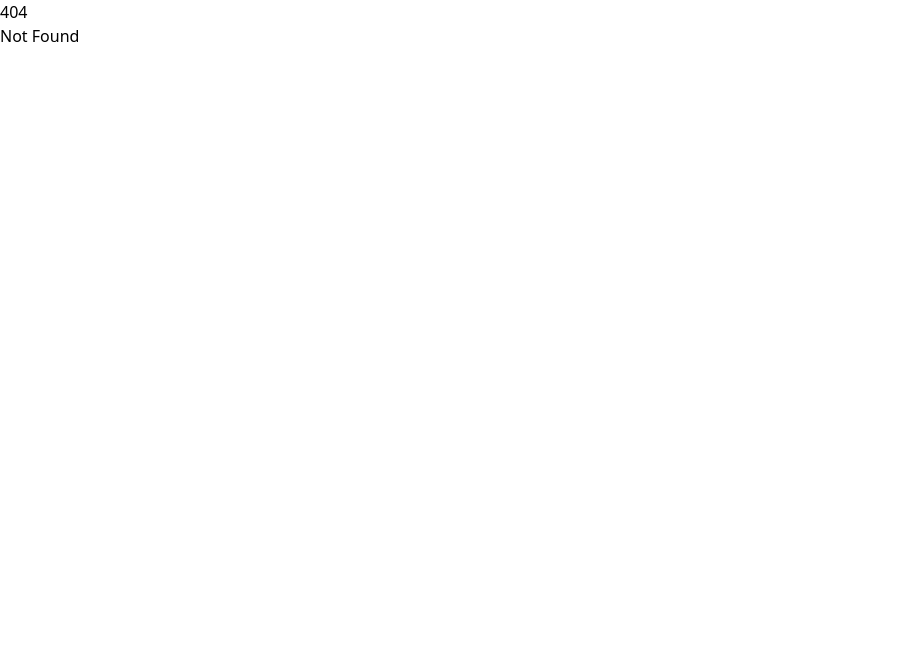
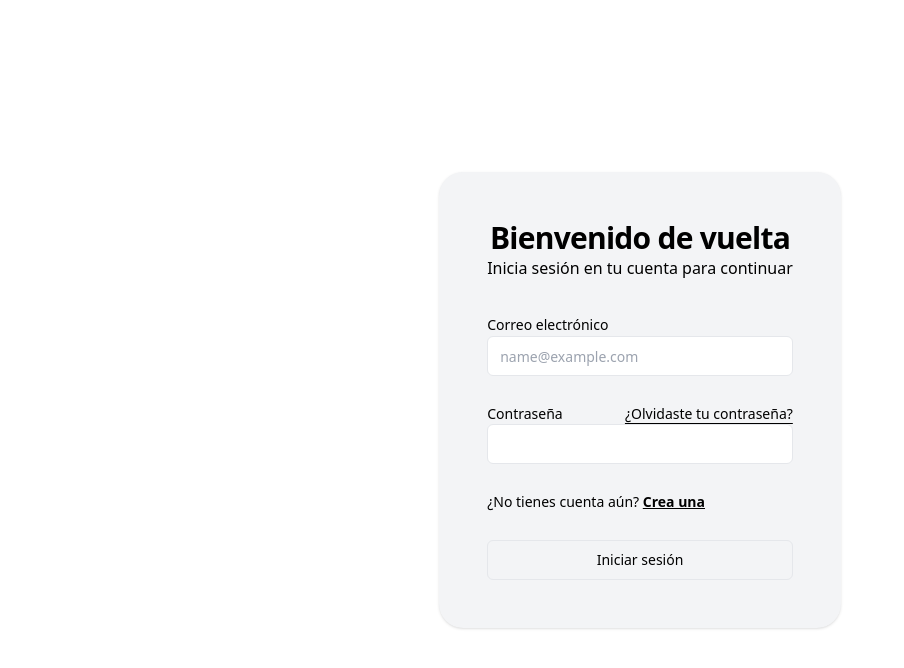
Before and after one commit to iLoGuel/parking-adm, a SvelteKit app: page /login in a window 1280 px wide. Before the commit this address had no page. Shown: the top 668 px of the page, without its empty margins (0-904 px from the left). Built offline with nearby package versions, Linux system fonts and the light colour scheme.

Commit message:
"Deleted HomeLayout.svelte and updated import path in +page.svelte"

```diff
--- /dev/null
+++ b/src/components/Card.svelte
@@ -0,0 +1,3 @@
+<div class="w-fit h-fit shadow rounded-3xl bg-gray-100">
+    <slot />
+</div>
--- a/src/components/layouts/HomeLayout.svelte
+++ /dev/null
@@ -1,53 +0,0 @@
-<script>
-    let links = [
-        { name: 'Inicio', href: '/' },
-        { name: 'Nuestro Software', href: '/' },
-        { name: 'Contacto', href: '/' },
-        { name: 'Ingresar', href: '/' },
-    ]
-
-    let openMenu = false;
-
-    function toggleMenu () {
-      openMenu = !openMenu
-    };
-</script>
-
-<header class="bg-primary text-primary-foreground px-4 lg:px-6 py-6 flex items-center justify-between sticky top-0 bg-white">
-    <a class="flex items-center gap-2" href="/">
-      <svg xmlns="http://www.w3.org/2000/svg" width="24" height="24" viewBox="0 0 24 24" fill="none" stroke="currentColor" stroke-width="2" stroke-linecap="round" stroke-linejoin="round" class="h-6 w-6">
-        <path d="m8 3 4 8 5-5 5 15H2L8 3z"></path>
-      </svg>
-      <span class="text-2xl font-bold">Parking Manager</span>
-    </a>
-    <button class={`${openMenu ? 'opacity-50':'opacity-0 pointer-events-none'} fixed bg-black w-screen h-screen top-0 right-0 lg:hidden `} on:click={toggleMenu}></button>
-    <!-- svelte-ignore a11y-click-events-have-key-events -->
-    <!-- svelte-ignore a11y-no-noninteractive-element-interactions -->
-    <nav class={`${openMenu ? '':'translate-x-full lg:translate-x-0'} fixed flex flex-col p-5 gap-4 w-7/12 h-screen top-0 right-0 bg-white lg:static lg:w-auto lg:h-auto lg:flex-row lg:right-0 lg:p-0`}>
-        {#each links as link}
-            <a class="text-lg font-medium hover:underline" href={link.href}>{link.name}</a>
-        {/each}
-    </nav>
-    <button on:click={toggleMenu} class="inline-flex items-center justify-center whitespace-nowrap rounded-md text-sm font-medium ring-offset-background focus-visible:outline-none focus-visible:ring-2 focus-visible:ring-ring focus-visible:ring-offset-2 disabled:pointer-events-none disabled:opacity-50 border border-input bg-background hover:bg-accent hover:text-accent-foreground h-10 px-4 py-2 lg:hidden">
-      <svg xmlns="http://www.w3.org/2000/svg" width="24" height="24" viewBox="0 0 24 24" fill="none" stroke="currentColor" stroke-width="2" stroke-linecap="round" stroke-linejoin="round" class="h-6 w-6">
-        <line x1="4" x2="20" y1="12" y2="12"></line>
-        <line x1="4" x2="20" y1="6" y2="6"></line>
-        <line x1="4" x2="20" y1="18" y2="18"></line>
-      </svg>
-      <span class="sr-only">Abrir menú</span>
-    </button>
-  </header>
-<div class="max-w-7xl mx-auto px-5 py-3">
-    <slot/>
-</div>
-<footer class="bg-muted text-muted-foreground px-4 md:px-6 py-6 flex flex-col gap-4 sm:flex-row sm:items-center sm:justify-between">
-    <p class="text-sm">© 2024 Acme Inc. Todos los derechos reservados.</p>
-    <nav class="flex gap-4 sm:gap-6">
-      <a class="text-sm hover:underline" href="/" rel="ugc">
-        Términos de servicio
-      </a>
-      <a class="text-sm hover:underline" href="/" rel="ugc">
-        Privacidad
-      </a>
-    </nav>
-  </footer>
--- /dev/null
+++ b/src/layouts/HomeLayout.svelte
@@ -0,0 +1,87 @@
+<script>
+  let links = [
+    { name: "Inicio", href: "/" },
+    { name: "Nuestro Software", href: "/" },
+    { name: "Contacto", href: "/" },
+    { name: "Ingresar", href: "/login" },
+  ];
+
+  let openMenu = false;
+
+  function toggleMenu() {
+    openMenu = !openMenu;
+  }
+</script>
+
+<header
+  class="bg-primary text-primary-foreground px-4 lg:px-6 py-6 flex items-center justify-between sticky top-0 bg-white"
+>
+  <a class="flex items-center gap-2" href="/">
+    <svg
+      xmlns="http://www.w3.org/2000/svg"
+      width="24"
+      height="24"
+      viewBox="0 0 24 24"
+      fill="none"
+      stroke="currentColor"
+      stroke-width="2"
+      stroke-linecap="round"
+      stroke-linejoin="round"
+      class="h-6 w-6"
+    >
+      <path d="m8 3 4 8 5-5 5 15H2L8 3z"></path>
+    </svg>
+    <span class="text-2xl font-bold">Parking Manager</span>
+  </a>
+  <button
+    class={`${openMenu ? "opacity-50" : "opacity-0 pointer-events-none"} fixed bg-black w-screen h-screen top-0 right-0 lg:hidden `}
+    on:click={toggleMenu}
+  ></button>
+  <!-- svelte-ignore a11y-click-events-have-key-events -->
+  <!-- svelte-ignore a11y-no-noninteractive-element-interactions -->
+  <nav
+    class={`${openMenu ? "" : "translate-x-full lg:translate-x-0"} fixed flex flex-col p-5 gap-4 w-7/12 h-screen top-0 right-0 bg-white lg:static lg:w-auto lg:h-auto lg:flex-row lg:right-0 lg:p-0`}
+  >
+    {#each links as link}
+      <a class="text-lg font-medium hover:underline" href={link.href}
+        >{link.name}</a
+      >
+    {/each}
+  </nav>
+  <button
+    on:click={toggleMenu}
+    class="inline-flex items-center justify-center whitespace-nowrap rounded-md text-sm font-medium ring-offset-background focus-visible:outline-none focus-visible:ring-2 focus-visible:ring-ring focus-visible:ring-offset-2 disabled:pointer-events-none disabled:opacity-50 border border-input bg-background hover:bg-accent hover:text-accent-foreground h-10 px-4 py-2 lg:hidden"
+  >
+    <svg
+      xmlns="http://www.w3.org/2000/svg"
+      width="24"
+      height="24"
+      viewBox="0 0 24 24"
+      fill="none"
+      stroke="currentColor"
+      stroke-width="2"
+      stroke-linecap="round"
+      stroke-linejoin="round"
+      class="h-6 w-6"
+    >
+      <line x1="4" x2="20" y1="12" y2="12"></line>
+      <line x1="4" x2="20" y1="6" y2="6"></line>
+      <line x1="4" x2="20" y1="18" y2="18"></line>
+    </svg>
+    <span class="sr-only">Abrir menú</span>
+  </button>
+</header>
+<div class="max-w-7xl mx-auto px-5 py-3">
+  <slot />
+</div>
+<footer
+  class="bg-muted text-muted-foreground px-4 md:px-6 py-6 flex flex-col gap-4 sm:flex-row sm:items-center sm:justify-between"
+>
+  <p class="text-sm">© 2024 Acme Inc. Todos los derechos reservados.</p>
+  <nav class="flex gap-4 sm:gap-6">
+    <a class="text-sm hover:underline" href="/" rel="ugc">
+      Términos de servicio
+    </a>
+    <a class="text-sm hover:underline" href="/" rel="ugc"> Privacidad </a>
+  </nav>
+</footer>
--- a/src/routes/+page.svelte
+++ b/src/routes/+page.svelte
@@ -1,5 +1,5 @@
 <script>
-    import HomeLayout from "../components/layouts/HomeLayout.svelte";
+    import HomeLayout from "../layouts/HomeLayout.svelte";
 </script>
 
 <HomeLayout>
--- /dev/null
+++ b/src/routes/login/+page.svelte
@@ -0,0 +1,61 @@
+<script>
+    import Card from "../../components/Card.svelte";
+</script>
+
+<main class="flex w-screen h-screen justify-center items-center">
+    <Card>
+        <div class="p-4 max-w-7xl">
+            <div class="mx-auto w-full max-w-md space-y-8 rounded-2xl bg-card p-8">
+                <div class="text-center">
+                  <h1 class="text-3xl font-bold tracking-tight">Bienvenido de vuelta</h1>
+                  <p class="text-muted-foreground">Inicia sesión en tu cuenta para continuar</p>
+                </div>
+                <form class="space-y-6 flex flex-col gap-1">
+                  <div>
+                    <label
+                      class="text-sm font-medium leading-none peer-disabled:cursor-not-allowed peer-disabled:opacity-70"
+                      for="email"
+                    >
+                      Correo electrónico
+                    </label>
+                    <input
+                      class="flex h-10 w-full rounded-md border border-input bg-background px-3 py-2 text-sm ring-offset-background file:border-0 file:bg-transparent file:text-sm file:font-medium placeholder:text-muted-foreground focus-visible:outline-none focus-visible:ring-2 focus-visible:ring-ring focus-visible:ring-offset-2 disabled:cursor-not-allowed disabled:opacity-50"
+                      type="email"
+                      id="email"
+                      placeholder="name@example.com"
+                      required=""
+                    />
+                  </div>
+                  <div>
+                    <div class="flex items-center justify-between">
+                      <label
+                        class="text-sm font-medium leading-none peer-disabled:cursor-not-allowed peer-disabled:opacity-70"
+                        for="password"
+                      >
+                        Contraseña
+                      </label>
+                      <a class="text-sm font-medium underline underline-offset-4 hover:text-primary" href="/">
+                        ¿Olvidaste tu contraseña?
+                      </a>
+                    </div>
+                    <input
+                      class="flex h-10 w-full rounded-md border border-input bg-background px-3 py-2 text-sm ring-offset-background file:border-0 file:bg-transparent file:text-sm file:font-medium placeholder:text-muted-foreground focus-visible:outline-none focus-visible:ring-2 focus-visible:ring-ring focus-visible:ring-offset-2 disabled:cursor-not-allowed disabled:opacity-50"
+                      type="password"
+                      id="password"
+                      required=""
+                    />
+                  </div>
+                  <div class="mt-4 flex items-center justify-between">
+                    <div class="text-sm">
+                      ¿No tienes cuenta aún? <a href="/register" class="text-black font-bold underline"> Crea una </a>
+                    </div>
+                  </div>
+                  <button
+                    class="inline-flex items-center justify-center whitespace-nowrap rounded-md text-sm font-medium ring-offset-background focus-visible:outline-none focus-visible:ring-2 focus-visible:ring-ring focus-visible:ring-offset-2 disabled:pointer-events-none disabled:opacity-50 border border-input bg-background hover:bg-accent hover:text-accent-foreground h-10 px-4 py-2 hover:border-black hover:bg-black hover:text-white"
+                    type="submit"
+                  >
+                    Iniciar sesión
+                  </button>
+                </form>
+    </Card>
+</main>
```
